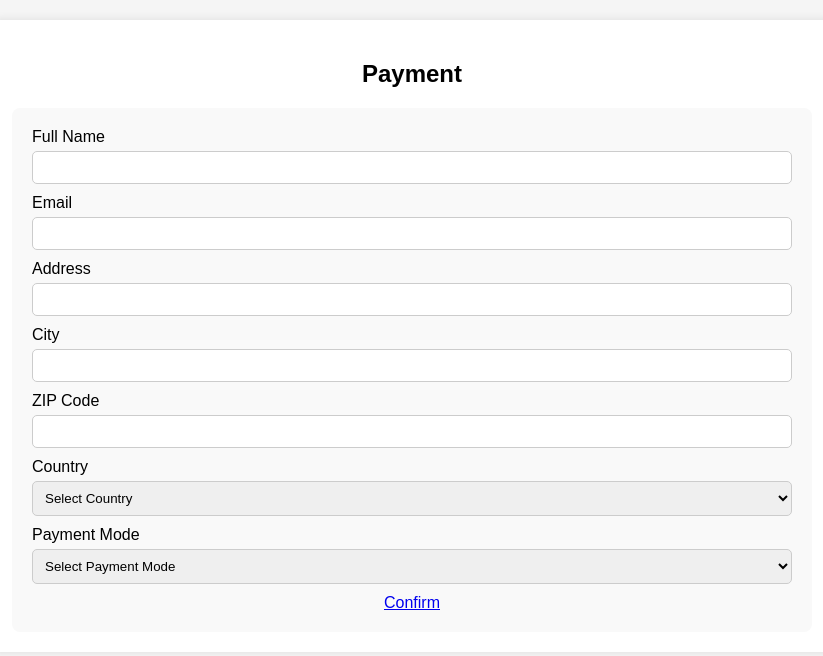
After one commit to Marjon143/judilla-pdo-crud, a PHP site: page /products/payment.php in a window 1280 px wide. The commit adds this page. Shown: the top 656 px of the page, without its empty margins (228-1051 px from the left). Run offline with PHP 8.4, Linux system fonts and the light colour scheme.

Commit message:
added payment page

```diff
--- /dev/null
+++ b/products/payment.php
@@ -0,0 +1,124 @@
+
+<!DOCTYPE html>
+<html lang="en">
+<head>
+<meta charset="UTF-8">
+<meta name="viewport" content="width=device-width, initial-scale=1.0">
+<title>Payment - MARJONS SHOP</title>
+<style>
+    body {
+        font-family: Arial, sans-serif;
+        margin: 0;
+        padding: 0;
+        background-color: #f5f5f5;
+    }
+    .container {
+        max-width: 800px;
+        margin: 20px auto;
+        padding: 20px;
+        background-color: #fff;
+        border-radius: 8px;
+        box-shadow: 0px 0px 10px rgba(0, 0, 0, 0.1);
+    }
+    h2 {
+        text-align: center;
+        margin-bottom: 20px;
+    }
+    .payment-form {
+        background-color: #f9f9f9;
+        padding: 20px;
+        border-radius: 8px;
+    }
+    label {
+        display: block;
+        margin-bottom: 5px;
+    }
+    input[type="text"], input[type="email"], input[type="number"], select {
+        width: 100%;
+        padding: 8px;
+        margin-bottom: 10px;
+        border: 1px solid #ccc;
+        border-radius: 5px;
+        box-sizing: border-box;
+    }
+    input[type="button"] {
+        background-color: #ff5722;
+        color: #fff;
+        border: none;
+        padding: 10px 20px;
+        cursor: pointer;
+        border-radius: 5px;
+    }
+    input[type="button"]:hover {
+        background-color: #f44336;
+    }
+</style>
+</head>
+<body>
+
+<div class="container">
+
+    <h2>Payment</h2>
+
+    <div class="payment-form">
+        <form id="paymentForm" action="payment2.html" method="post">
+            <label for="fullname">Full Name</label>
+            <input type="text" id="fullname" name="fullname" required>
+
+            <label for="email">Email</label>
+            <input type="email" id="email" name="email" required>
+
+            <label for="address">Address</label>
+            <input type="text" id="address" name="address" required>
+
+            <label for="city">City</label>
+            <input type="text" id="city" name="city" required>
+
+            <label for="zip">ZIP Code</label>
+            <input type="text" id="zip" name="zip" required>
+
+            <label for="country">Country</label>
+            <select id="country" name="country" required>
+                <option value="">Select Country</option>
+                <option value="US">United States</option>
+                <option value="CA">Canada</option>
+                <option value="UK">United Kingdom</option>
+                <option value="AU">Australia</option>
+                <option value="PH">Philippines</option>
+                <!-- Add more options as needed -->
+            </select>
+
+            <!-- Payment mode selection -->
+            <label for="paymentMode">Payment Mode</label>
+            <select id="paymentMode" name="paymentMode" required>
+                <option value="">Select Payment Mode</option>
+                <option value="COD">Cash on Delivery (COD)</option>
+                <option value="GCASH">GCash</option>
+                <option value="PAYMAYA">PayMaya</option>
+                <!-- Add more payment modes as needed -->
+            </select>
+
+
+        </form>
+        <div style="text-align: center;">
+            <a href="products/logistics.php">Confirm</a>
+        </div>
+    </div>
+
+</div>
+
+<script>
+    function navigateToPayment() {
+        // Replace this with your logic to get the product ID dynamically
+        var productId = "your_product_id";
+        var quantity = "1"; // Default quantity
+        // Set the form action dynamically
+        document.getElementById("paymentForm").action = "products/logistics.php?productId=" + productId + "&quantity=" + quantity;
+        // Redirect to the payment2.html page
+        window.location.href = document.getElementById("paymentForm").action;
+    }
+</script>
+
+
+</body>
+</html>
```
Also changed, not shown: index.php (+25 -29 lines), products/logistics.php (added, +79 -0 lines).
